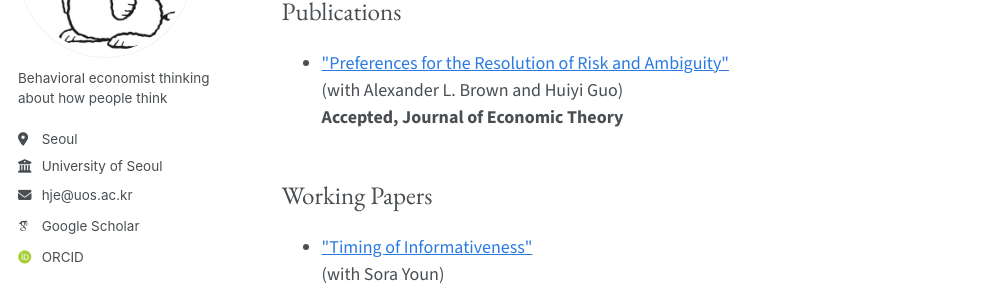
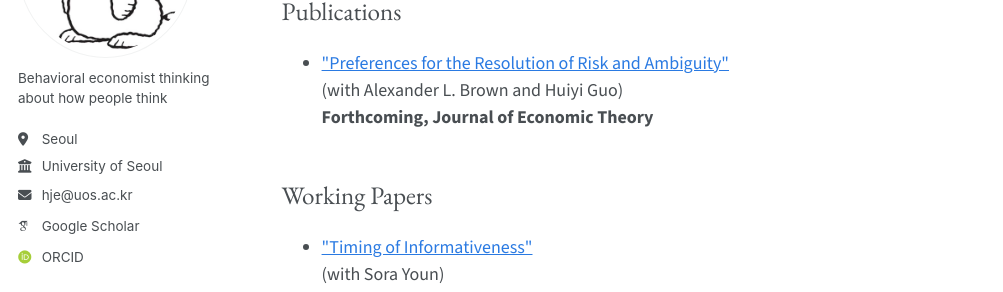
Before and after one commit to hyundamje/hyundamje.github.io, a Jekyll site: the page built from _pages/research.md, in a window 1280 px wide and 900 px high. Shown: the part 220-512 px from the top of the window, without its empty margins (0-1003 px from the left). Built offline with Jekyll 4.4.1, drawn with Linux system fonts in a browser that asks for light colours; some web fonts are replaced.

Commit message:
Update publication status in research page

```diff
--- a/_pages/research.md
+++ b/_pages/research.md
@@ -15,7 +15,7 @@ author_profile: true
     &quot;Preferences for the Resolution of Risk and Ambiguity&quot;
   </a><br>
   (with Alexander L. Brown and Huiyi Guo)<br>
-  <strong>Accepted, Journal of Economic Theory</strong>
+  <strong>Forthcoming, Journal of Economic Theory</strong>
 </li>
 
 </ul>
```
